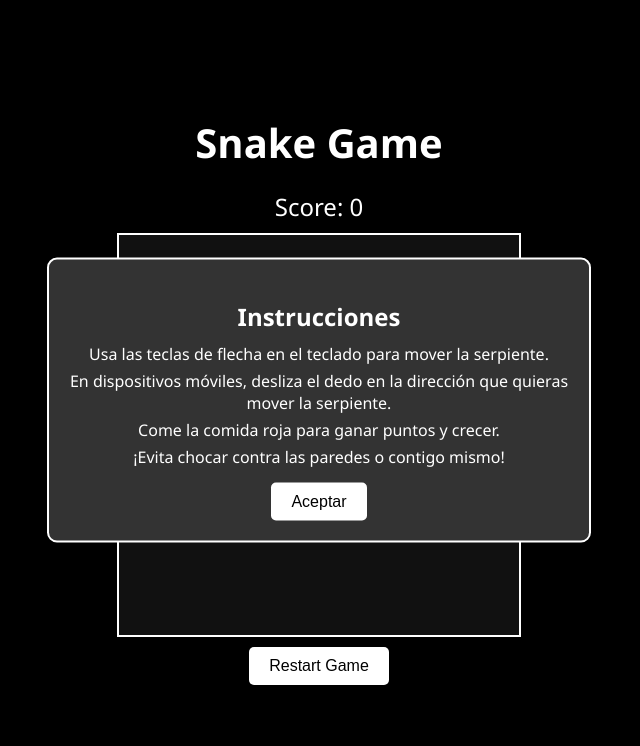
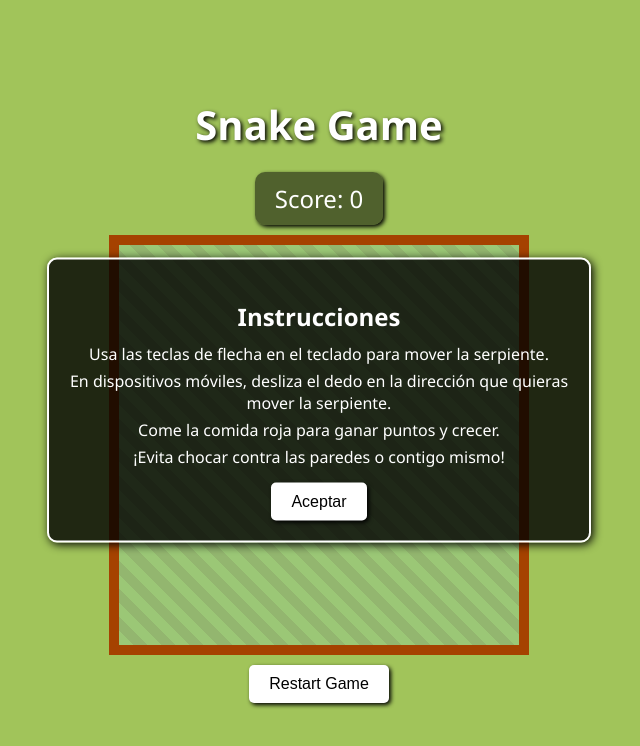
Before and after one commit to FrancoisRevelo27/snake, a plain HTML site: page index.html in a window 1280 px wide. Shown: the whole page, without its empty margins (321-961 px from the left). Drawn offline with Linux system fonts and the light colour scheme.

Commit message:
Add files via upload

```diff
--- a/index.html
+++ b/index.html
@@ -12,7 +12,7 @@
             align-items: center;
             height: 100vh;
             margin: 0;
-            background-color: #000;
+            background: #a1c45a; /* Color de fondo verde claro simulando césped */
             color: #fff;
             font-family: 'Segoe UI', Tahoma, Geneva, Verdana, sans-serif;
             overflow: hidden;
@@ -22,14 +22,19 @@
             padding: 0;
             font-size: 2.5em;
             margin-bottom: 20px;
+            text-shadow: 2px 2px 4px #000;
         }
         #score {
             font-size: 1.5em;
             margin-bottom: 10px;
+            background: rgba(0, 0, 0, 0.5);
+            padding: 10px 20px;
+            border-radius: 10px;
+            box-shadow: 2px 2px 4px #000;
         }
-        canvas {
-            border: 2px solid #fff;
-            background-color: #111;
+        #gameCanvas {
+            border: 10px solid #a54200; /* Bordes gruesos simulando ladrillos */
+            background: repeating-linear-gradient(45deg, #9bc776, #9bc776 10px, #93b66f 10px, #93b66f 20px); /* Patrón de cuadros verdes bajitos simulando césped */
             touch-action: none; /* Evitar desplazamiento táctil */
         }
         #gameOver {
@@ -47,6 +52,7 @@
             cursor: pointer;
             margin-top: 10px;
             border-radius: 5px;
+            box-shadow: 2px 2px 4px #000;
         }
         button:hover {
             background-color: #ddd;
@@ -63,10 +69,11 @@
             width: 80%;
             max-width: 500px;
             padding: 20px;
-            background-color: #333;
+            background-color: rgba(0, 0, 0, 0.8);
             border: 2px solid #fff;
             border-radius: 10px;
             text-align: center;
+            box-shadow: 2px 2px 10px #000;
         }
         #instructions h2 {
             font-size: 1.5em;
--- a/snake.js
+++ b/snake.js
@@ -138,21 +138,10 @@ function draw() {
     ctx.fillRect(food.x, food.y, cellSize, cellSize);
 }
 
-// Muestra el mensaje de Game Over y el puntaje final
+// Muestra el mensaje de Game Over
 function gameOver() {
     gameOverDisplay.style.display = 'block';
     finalScoreDisplay.textContent = score;
-}
-
-// Reinicia el juego
-function resetGame() {
-    gameOverDisplay.style.display = 'none';
-    snake = [{ x: 200, y: 200 }];
-    direction = { x: 0, y: 0 };
-    score = 0;
-    updateScore();
-    placeFood();
-    gameInterval = setInterval(update, gameSpeed);
 }
 
 // Oculta las instrucciones y comienza el juego
@@ -161,6 +150,17 @@ function hideInstructions() {
     init();
 }
 
+// Reinicia el juego
+function resetGame() {
+    snake = [{ x: 200, y: 200 }];
+    direction = { x: 0, y: 0 };
+    score = 0;
+    updateScore();
+    placeFood();
+    gameOverDisplay.style.display = 'none';
+    gameInterval = setInterval(update, gameSpeed);
+}
+
 // Inicia el juego mostrando las instrucciones
 document.addEventListener('DOMContentLoaded', () => {
     instructions.style.display = 'block';
```
